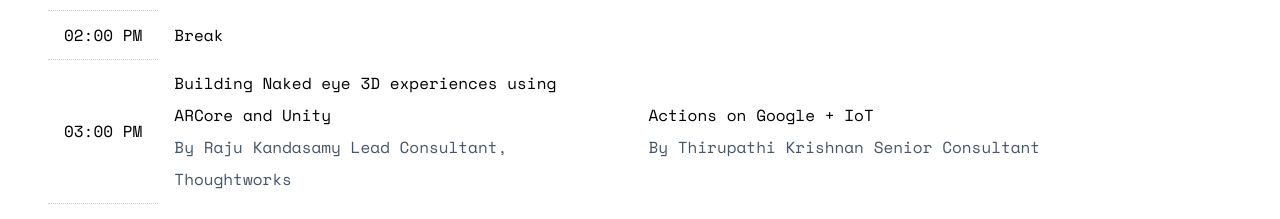
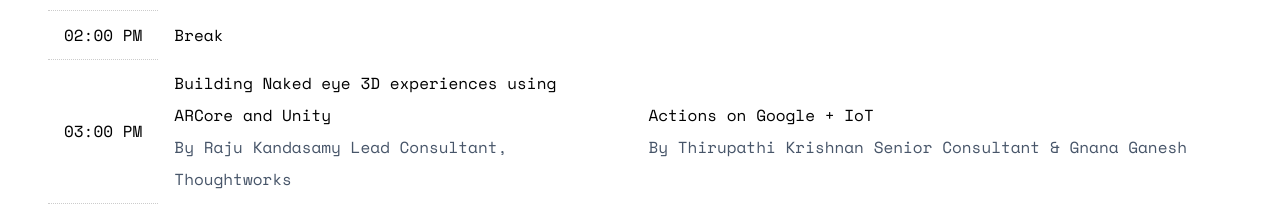
Before and after one commit to praveentcom/gdgcbe-devfest22-nextjs, a Next.js app: page / in a window 1280 px wide. Shown: the part 2560-2779 px from the top of the page. Built offline with nearby package versions, Linux system fonts and the light colour scheme.

Commit message:
Add Ghana Ganesh

```diff
--- a/src/components/Hero.jsx
+++ b/src/components/Hero.jsx
@@ -309,7 +309,7 @@
                 <td colSpan="2" rowSpan="1">
                   Actions on Google + IoT
                   <span className="text-slate-600">
-                    By Thirupathi Krishnan Senior Consultant
+                    By Thirupathi Krishnan Senior Consultant & Gnana Ganesh
                   </span>
                 </td>
               </tr>
```
